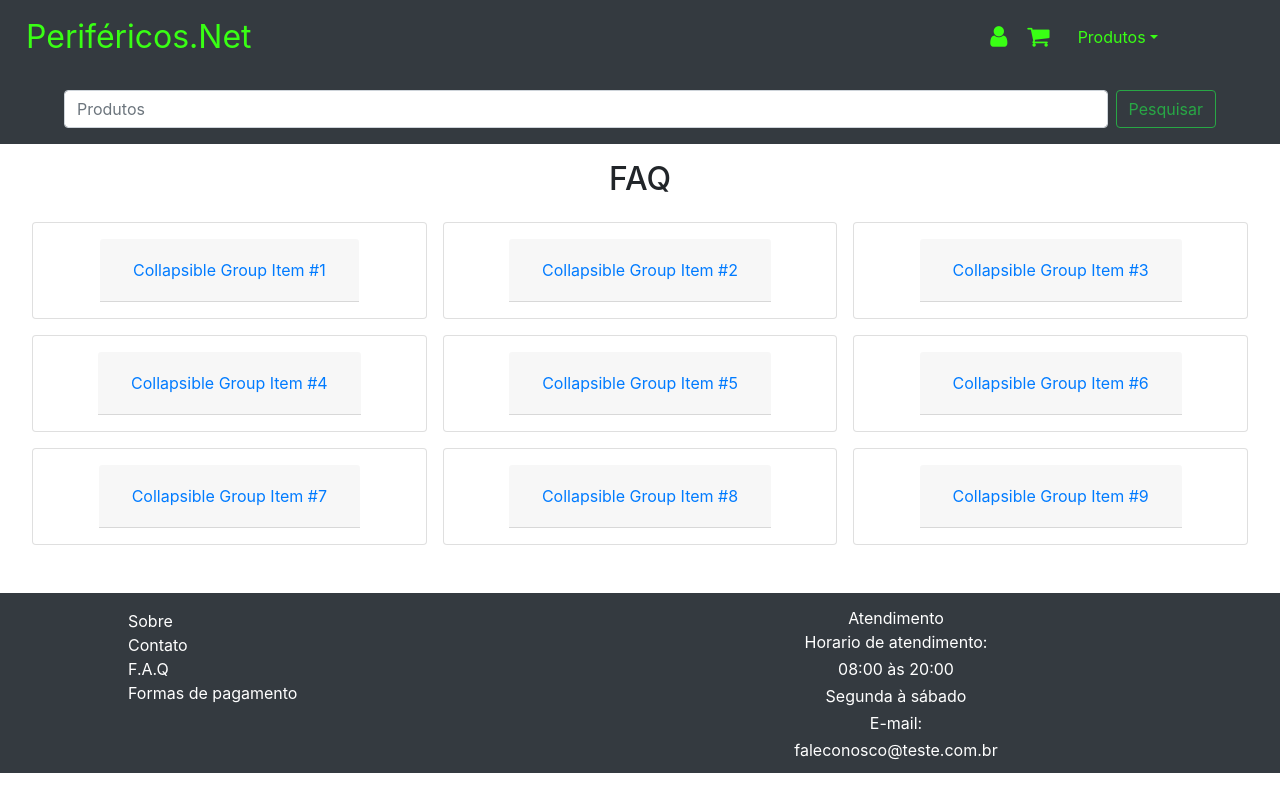
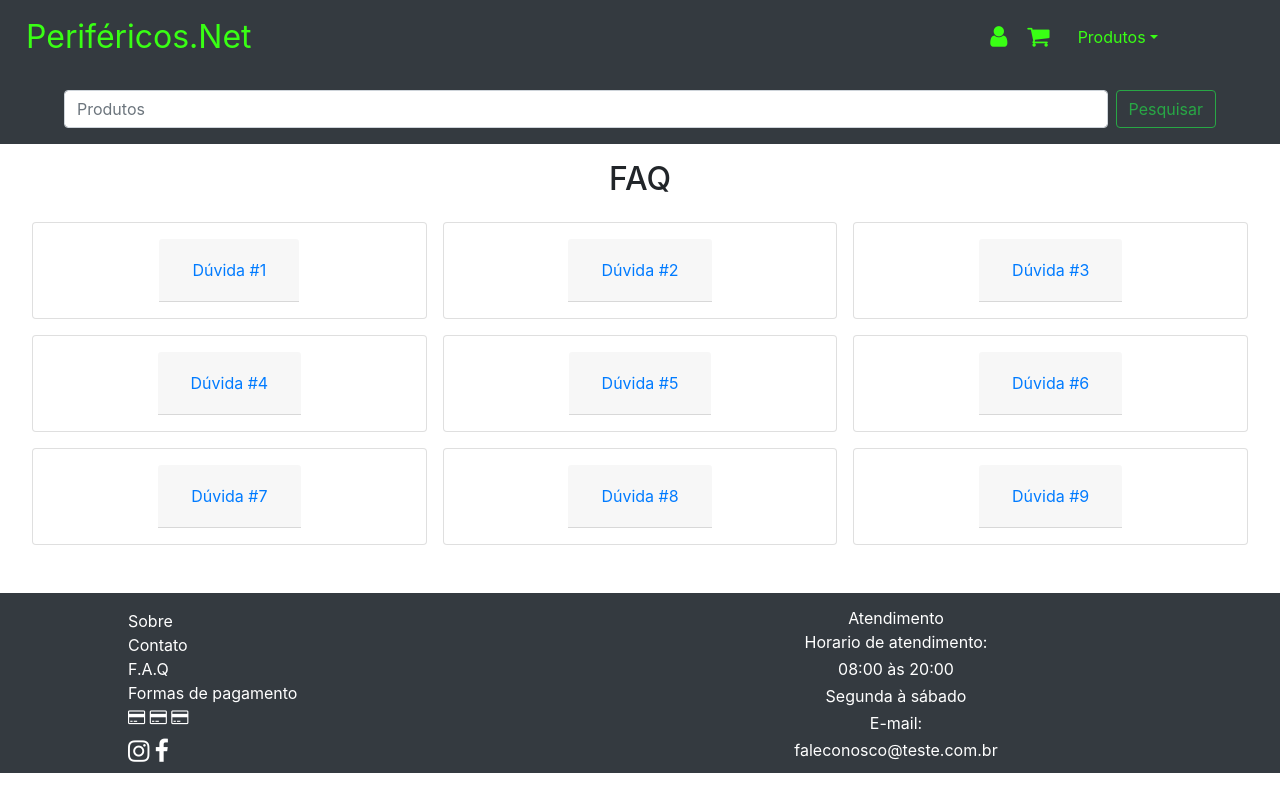
Before and after one commit to victorhoffmann/projeto-integrador, a React (Create React App) app in the folder frontend/: page /faq in a window 1280 px wide. Built offline with nearby package versions, Linux system fonts and the light colour scheme.

Commit message:
feature: adicionando midias sociais no footer

```diff
--- a/frontend/src/components/Footer/index.js
+++ b/frontend/src/components/Footer/index.js
@@ -14,6 +14,13 @@ const Footer = () => {
           F.A.Q
         </a>
         <p>Formas de pagamento</p>
+        <div className="iconsPagamento">
+          <i class="fa fa-credit-card"></i> <i class="fa fa-credit-card"></i> <i class="fa fa-credit-card"></i>
+        </div>
+        <div className="iconsSocialMedia">
+          <a href="./" target='_blank' title='Visite nosso perfil no Instagram'><i class="fa fa-instagram" aria-hidden="true"></i></a>
+          <a href="./" target='_blank' title='Visite nosso perfil no Facebook'><i class="fa fa-facebook" aria-hidden="true"></i></a>
+        </div>
       </div>
 
       <div id="textInfos">
--- a/frontend/src/components/Footer/style.css
+++ b/frontend/src/components/Footer/style.css
@@ -37,3 +37,16 @@ footer {
   #textInfos p {
     line-height: 0.7;
   }
+
+#footerLinks p {
+  margin-bottom: 0;
+}
+
+.iconsSocialMedia {
+  margin-top: 10px;
+}
+
+.iconsSocialMedia .fa{
+  font-size: 25px;
+  margin-right: 5px;
+}
--- a/frontend/src/pages/Faq/index.js
+++ b/frontend/src/pages/Faq/index.js
@@ -10,7 +10,7 @@ const Faq = () => {
           <div className="card-header" id="headingOne">
             <h5 className="mb-0">
               <button className="btn btn-link" data-toggle="collapse" data-target="#collapseOne" aria-expanded="false" aria-controls="collapseOne">
-                Collapsible Group Item #1
+                Dúvida #1
               </button>
             </h5>
           </div>
@@ -25,7 +25,7 @@ const Faq = () => {
           <div className="card-header" id="headingTwo">
             <h5 className="mb-0">
               <button className="btn btn-link collapsed" data-toggle="collapse" data-target="#collapseTwo" aria-expanded="false" aria-controls="collapseTwo">
-                Collapsible Group Item #2
+                Dúvida #2
               </button>
             </h5>
           </div>
@@ -39,7 +39,7 @@ const Faq = () => {
           <div className="card-header" id="headingThree">
             <h5 className="mb-0">
               <button className="btn btn-link collapsed" data-toggle="collapse" data-target="#collapseThree" aria-expanded="false" aria-controls="collapseThree">
-                Collapsible Group Item #3
+                Dúvida #3
               </button>
             </h5>
           </div>
@@ -54,7 +54,7 @@ const Faq = () => {
           <div className="card-header" id="heading4">
             <h5 className="mb-0">
               <button className="btn btn-link collapsed" data-toggle="collapse" data-target="#collapse4" aria-expanded="false" aria-controls="collapse4">
-                Collapsible Group Item #4
+                Dúvida #4
               </button>
             </h5>
           </div>
@@ -69,7 +69,7 @@ const Faq = () => {
           <div className="card-header" id="heading5">
             <h5 className="mb-0">
               <button className="btn btn-link collapsed" data-toggle="collapse" data-target="#collapse5" aria-expanded="false" aria-controls="collapse5">
-                Collapsible Group Item #5
+                Dúvida #5
               </button>
             </h5>
           </div>
@@ -84,7 +84,7 @@ const Faq = () => {
           <div className="card-header" id="heading6">
             <h5 className="mb-0">
               <button className="btn btn-link collapsed" data-toggle="collapse" data-target="#collapse6" aria-expanded="false" aria-controls="collapse6">
-                Collapsible Group Item #6
+                Dúvida #6
               </button>
               </h5>
             </div>
@@ -99,7 +99,7 @@ const Faq = () => {
           <div className="card-header" id="heading7">
             <h5 className="mb-0">
               <button className="btn btn-link collapsed" data-toggle="collapse" data-target="#collapse7" aria-expanded="false" aria-controls="collapse7">
-                Collapsible Group Item #7
+                Dúvida #7
               </button>
             </h5>
           </div>
@@ -114,7 +114,7 @@ const Faq = () => {
           <div className="card-header" id="heading8">
             <h5 className="mb-0">
               <button className="btn btn-link collapsed" data-toggle="collapse" data-target="#collapse8" aria-expanded="false" aria-controls="collapse8">
-                Collapsible Group Item #8
+                Dúvida #8
               </button>
             </h5>
           </div>
@@ -129,7 +129,7 @@ const Faq = () => {
           <div className="card-header" id="heading6">
             <h5 className="mb-0">
               <button className="btn btn-link collapsed" data-toggle="collapse" data-target="#collapse9" aria-expanded="false" aria-controls="collapse9">
-                Collapsible Group Item #9
+                Dúvida #9
               </button>
               </h5>
             </div>
```
